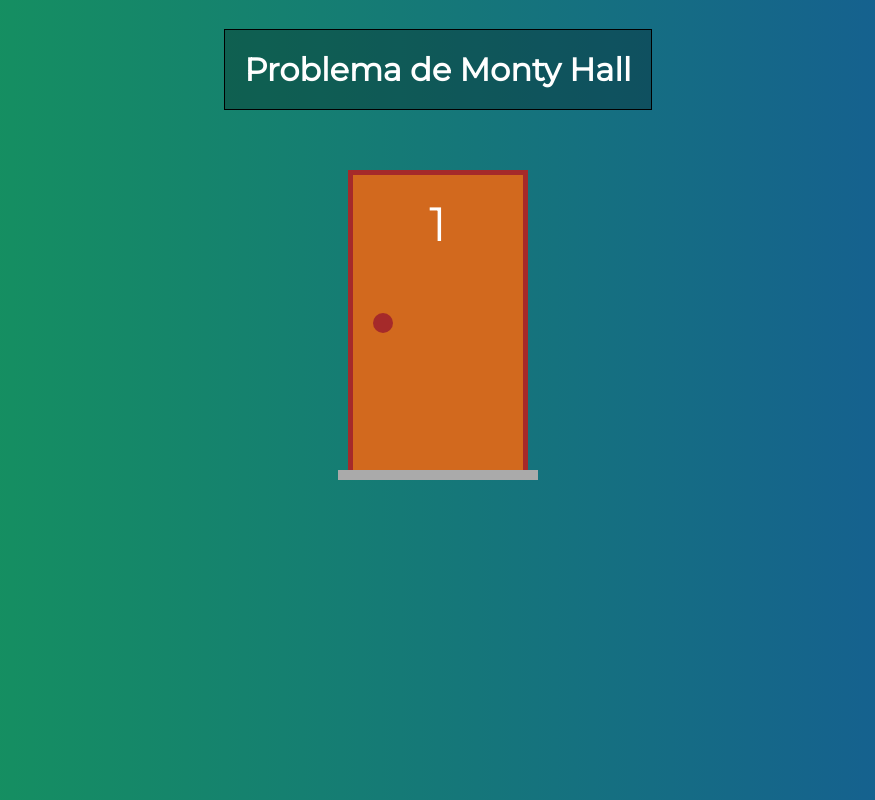
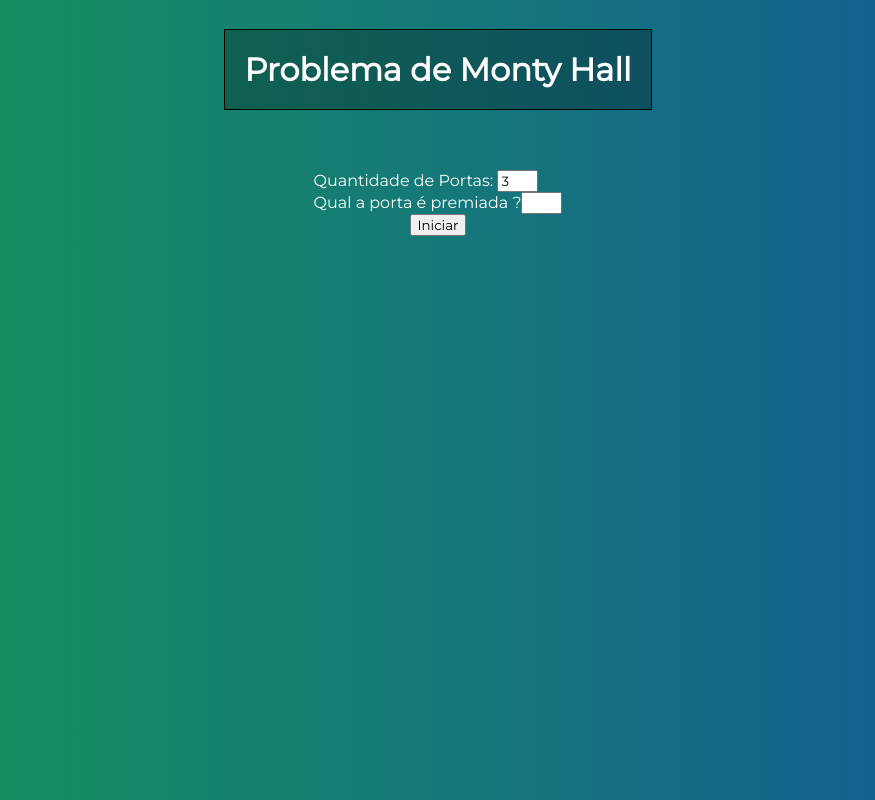
Before and after one commit to LucasMatheus96/MontyHall, a Vue app in the folder montyhall/: page / in a window 1280 px wide. Shown: the whole page, without its empty margins (202-1077 px from the left). Built offline with nearby package versions, Linux system fonts and the light colour scheme.

Commit message:
MontyHall_Finalizado

```diff
--- a/montyhall/src/App.vue
+++ b/montyhall/src/App.vue
@@ -1,7 +1,30 @@
 <template>
   <div id="app">
     <h1>Problema de Monty Hall</h1>
-    <DoorDisplay number="1" :hasGift="false"></DoorDisplay>
+    <div class="form">
+      <div v-if="!started">
+        <label for="portsAmount">Quantidade de Portas: </label>
+        <input
+              type="text"
+              id="portsAmount"
+              size ="3"
+              v-model.number="portsAmount"
+        >
+      </div>
+      <div v-if="!started">
+        <label for="selectedPort">Qual a porta é premiada ?</label>
+        <input type="text" id="selectedPort" size="3" v-model.number="selectedPort">
+      </div>
+    </div>
+    <button v-if="!started" @click="started= true">Iniciar</button>
+    <button v-if="started" @click="started= false">Reiniciar</button>
+
+    <div class="doors" v-if="started">
+      <div vfor="i in portsAmount" :key="i">
+        <DoorDisplay :hasGift="i== selectedPort"  :number="i"></DoorDisplay>
+      </div>
+    </div>
+
   </div>
 </template>
 
@@ -12,7 +35,14 @@ import DoorDisplay from './components/DoorDisplay.vue'
 
 export default {
   name:'App',
-  components:{DoorDisplay}
+  components:{DoorDisplay},
+  data: function (){
+    return{
+      started:false,
+      portsAmount:3,
+      selectedPort: null
+    }
+  }
 }
 </script>
 
```
